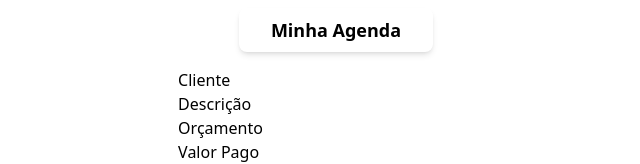
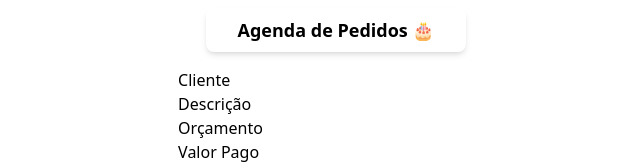
Before and after one commit to ElanoSilva88/Agenda-Next.JS, a Next.js app: page / in a window 1280 px wide. Shown: the top 164 px of the page, without its empty margins (304-944 px from the left). Built offline with nearby package versions, Linux system fonts and the light colour scheme.

Commit message:
Atualizando H1

```diff
--- a/src/pages/index.jsx
+++ b/src/pages/index.jsx
@@ -5,7 +5,7 @@ export default function Home() {
   return (
     <div className="flex justify-center items-center flex-col">
       <h1 className="text-lg text-center mx-auto font-bold py-2 px-8 bg-transparent text-black rounded-lg shadow-md inline-block mt-2 mb-4">
-        Minha Agenda
+        Agenda de Pedidos 🎂
       </h1>
       <PedidosForm />
       <footer className="rounded-lg bg-transparent text-black text-center px-4 py-[2px] shadow-md inline-block">
```
